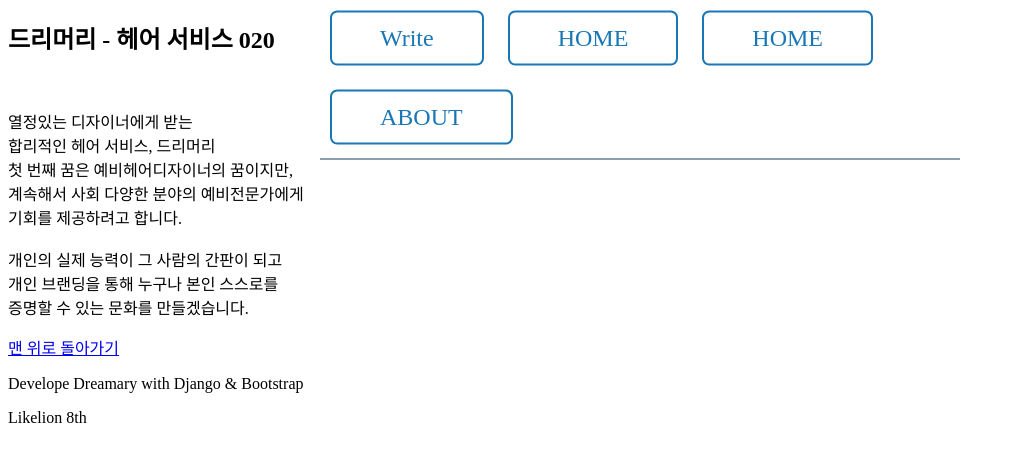
After one commit to oni-ss/hw0822-dreamary, a Django app: page /DreamaryApp/introduce/ in a window 1280 px wide. The commit adds this page. Shown: the top 462 px of the page, without its empty margins (0-1015 px from the left). Run offline with Django 3.2, Linux system fonts and the light colour scheme; some libraries are stand-ins or nearby versions.

Commit message:
add introduce & update

```diff
--- a/DreamaryProj/DreamaryApp/templates/base.html
+++ b/DreamaryProj/DreamaryApp/templates/base.html
@@ -14,7 +14,7 @@
         <a href="{%url 'create'%}" class="button">Write</a>
         <a href="#" class="button">HOME</a>
         <a href="#" class="button">HOME</a>
-        <a href="#" class="button">HOME</a>
+        <a href="{% url 'introduce' %}" class="button">ABOUT</a>
     </div>
     <div>
         {% block content %}
--- /dev/null
+++ b/DreamaryProj/DreamaryApp/templates/introduce.html
@@ -0,0 +1,31 @@
+{% extends 'base.html' %}
+{% block title %}Dreamary 서비스 소개{% endblock %}
+{% block content %}
+    <body>
+        <main role="main">
+            <section class="jumbotron text-center">
+                <div class="container">
+                <h1>드리머리 - 헤어 서비스 020</h1><br>
+                <p class="lead text-muted">열정있는 디자이너에게 받는<br> 합리적인 헤어 서비스, 드리머리<br>
+                    첫 번째 꿈은 예비헤어디자이너의 꿈이지만,<br>계속해서 사회 다양한 분야의 예비전문가에게<br>기회를 제공하려고 합니다.
+                    <br><br>
+                    개인의 실제 능력이 그 사람의 간판이 되고<br>개인 브랜딩을 통해 <span class="bold">누구나 본인 스스로를<br>증명할 수 있는 문화</span>를 만들겠습니다.
+                </p>
+                </div>
+            </section>
+        </main>
+
+        <footer class="text-muted">
+            <div class="container">
+                <p class="float-right">
+                <a href="#">맨 위로 돌아가기</a>
+                </p>
+                <p>Develope Dreamary with Django & Bootstrap</p>
+                <p>Likelion 8th</p>
+            </div>
+        </footer>
+        <script src="https://code.jquery.com/jquery-3.5.1.slim.min.js" integrity="sha384-DfXdz2htPH0lsSSs5nCTpuj/zy4C+OGpamoFVy38MVBnE+IbbVYUew+OrCXaRkfj" crossorigin="anonymous"></script>
+        <script>window.jQuery || document.write('<script src="/docs/4.5/assets/js/vendor/jquery.slim.min.js"><\/script>')</script><script src="/docs/4.5/dist/js/bootstrap.bundle.min.js" integrity="sha384-LtrjvnR4Twt/qOuYxE721u19sVFLVSA4hf/rRt6PrZTmiPltdZcI7q7PXQBYTKyf" crossorigin="anonymous"></script>
+    </body>
+</html>
+{% endblock%}
--- a/DreamaryProj/DreamaryApp/urls.py
+++ b/DreamaryProj/DreamaryApp/urls.py
@@ -4,4 +4,6 @@ from . import views
 urlpatterns = [
     path('', views.home, name="home"),
     path('create/', views.create, name="create"),
+    path('introduce/', views.introduce, name="introduce"),
+    path('update/<int:designer_id>/', views.update, name="update"),
 ]
--- a/DreamaryProj/DreamaryApp/views.py
+++ b/DreamaryProj/DreamaryApp/views.py
@@ -4,6 +4,9 @@ from .models import Designer
 # Create your views here.
 def home(request):
     return render(request, 'home.html')
+
+def introduce(request):
+    return render(request, 'introduce.html')
 
 
 def create(request):
@@ -17,3 +20,19 @@ def create(request):
         return redirect('home')
     else:
         return render(request, 'new.html')
+
+def update(request, designer_id):
+    get_object_or_404(Designer, pk = designer_id)
+
+    if request.method == 'POST':
+        if 'image' in request.FILES:
+            post.image = request.FILES['image']
+        post.name = request.POST['name']
+        post.address = request.POST['address']
+        post.description = request.POST['description']
+
+        post.save()
+
+        return redirect('detail', post.id)
+    else:
+        return render(request, 'update.html', {'designer' : post})
```
Also changed, not shown: DreamaryProj/DreamaryApp/templates/update.html (added, +48 -0 lines), DreamaryProj/DreamaryApp/static/images/dreamary_logo.png (added).
